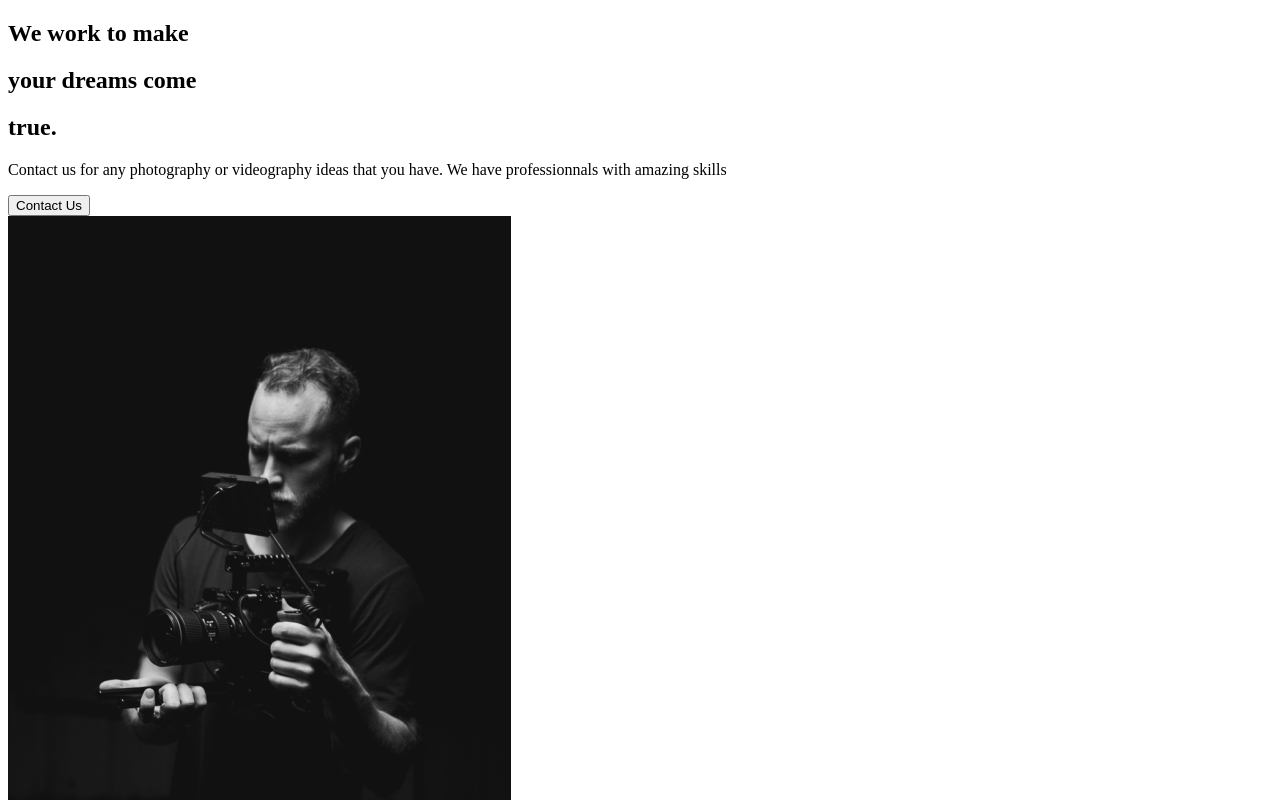
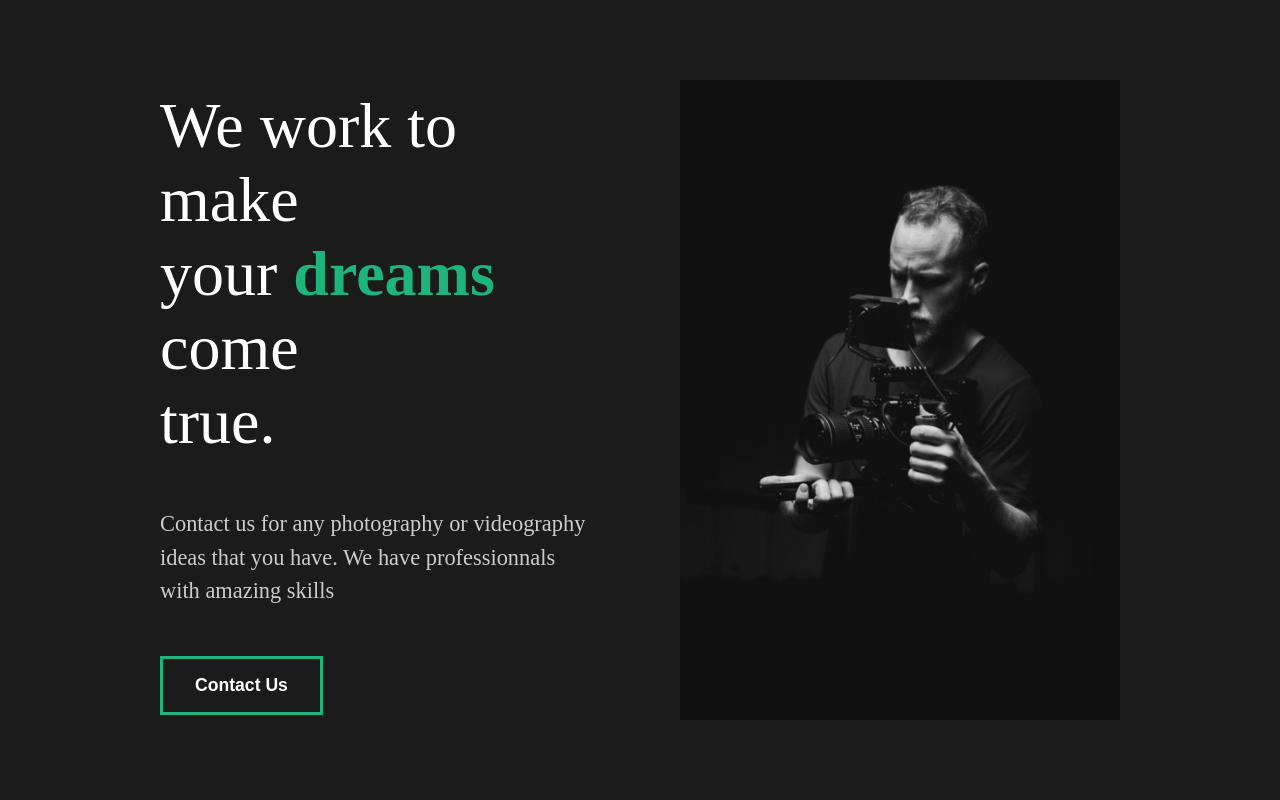
Before and after one commit to Kaniha-H/react-portfolio, a React (Create React App) app: page / in a window 1280 px wide. Shown: the top 800 px of the page. Built offline with nearby package versions, Linux system fonts and the light colour scheme.

Commit message:
using styled components

```diff
--- a/src/App.js
+++ b/src/App.js
@@ -1,8 +1,12 @@
+// Pages
+import GlobalStyle from "./components/GlobalStyle";
 import Aboutus from "./pages/AboutUs";
+// Global style
 
 function App() {
   return (
     <div className="App">
+      <GlobalStyle />
       <Aboutus />
     </div>
   );
--- a/src/components/AboutSection.js
+++ b/src/components/AboutSection.js
@@ -1,33 +1,65 @@
 import React from 'react';
 import home1 from './../images/home1.png';
 
+// styled
+import styled from 'styled-components';
+
 const Aboutsection = () => {
     return (
-        <div>
-            <div>
-                <div className="description">
+        <AboutStyled>
+            <DescriptionStyled>
                 <div className="title">
-                        <div className="hide">
+                    <HideStyled>
                         <h2>We work to make</h2>
-                        </div>
-                        <div className="hide">
+                    </HideStyled>
+                    <HideStyled>
                         <h2>
                             your <span>dreams</span> come
                         </h2>
-                        </div>
-                        <div className="hide">
+                    </HideStyled>
+                    <HideStyled>
                         <h2>true.</h2>
-                        </div>
-                    </div>
+                    </HideStyled>
                 </div>
                 <p>Contact us for any photography or videography ideas that you have. We have professionnals with amazing skills</p>
                 <button>Contact Us</button>
-                <div className="image">
+            </DescriptionStyled>
+            <ImageStyled>
                 <img src={ home1 } alt="photographer" />
-                </div>
-            </div>
-        </div>
+            </ImageStyled>
+        </AboutStyled>
     );
 }
 
+// styled components
+const AboutStyled = styled.div`
+    min-height: 90vh;
+    display: flex;
+    align-items: center;
+    justify-content: space-between;
+    padding: 5rem 10rem;
+    color: #fff;
+`;
+
+const DescriptionStyled = styled.div`
+    flex: 1;
+    padding-right: 5rem;
+    h2 {
+        font-weight: lighter;
+    }
+`;
+
+const ImageStyled = styled.image`
+    flex: 1;
+    overflow: hidden;
+    img {
+        width: 100%;
+        height: 80vh;
+        object-fit: cover;
+    }
+`;
+
+const HideStyled = styled.div`
+    overflow: hidden;
+`;
 export default Aboutsection;
--- /dev/null
+++ b/src/components/GlobalStyle.js
@@ -0,0 +1,53 @@
+import { createGlobalStyle } from "styled-components";
+
+const GlobalStyle = createGlobalStyle`
+* {
+    margin: 0;
+    padding: 0;
+    box-sizing: border-box;
+}
+
+body {
+    background: #1b1b1b;
+}
+
+button {
+    font-weight: bold;
+    font-size: 1.1rem;
+    cursor: pointer;
+    padding: 1rem 2rem;
+    border: 3px solid #1db57d;
+    background: transparent;
+    color: #fff;
+    transition: all .5s ease;
+    &:hover {
+        background-color: #1db57d;
+        color: #fff;
+    }
+}
+h2 {
+    font-weight: lighter;
+    font-size: 4rem;
+}
+h3 {
+    color: #fff;
+}
+h4 {
+    font-weight: bold;
+}
+a {
+    font-size: 1.1rem;
+}
+span {
+    font-weight: bold;
+    color: #1db57d;
+}
+p {
+    padding: 3rem 0;
+    color: #ccc;
+    font-size: 1.4rem;
+    line-height: 150%;
+}
+`;
+
+export default GlobalStyle;
```
Lines whose indentation alone changed are shown as unchanged.
